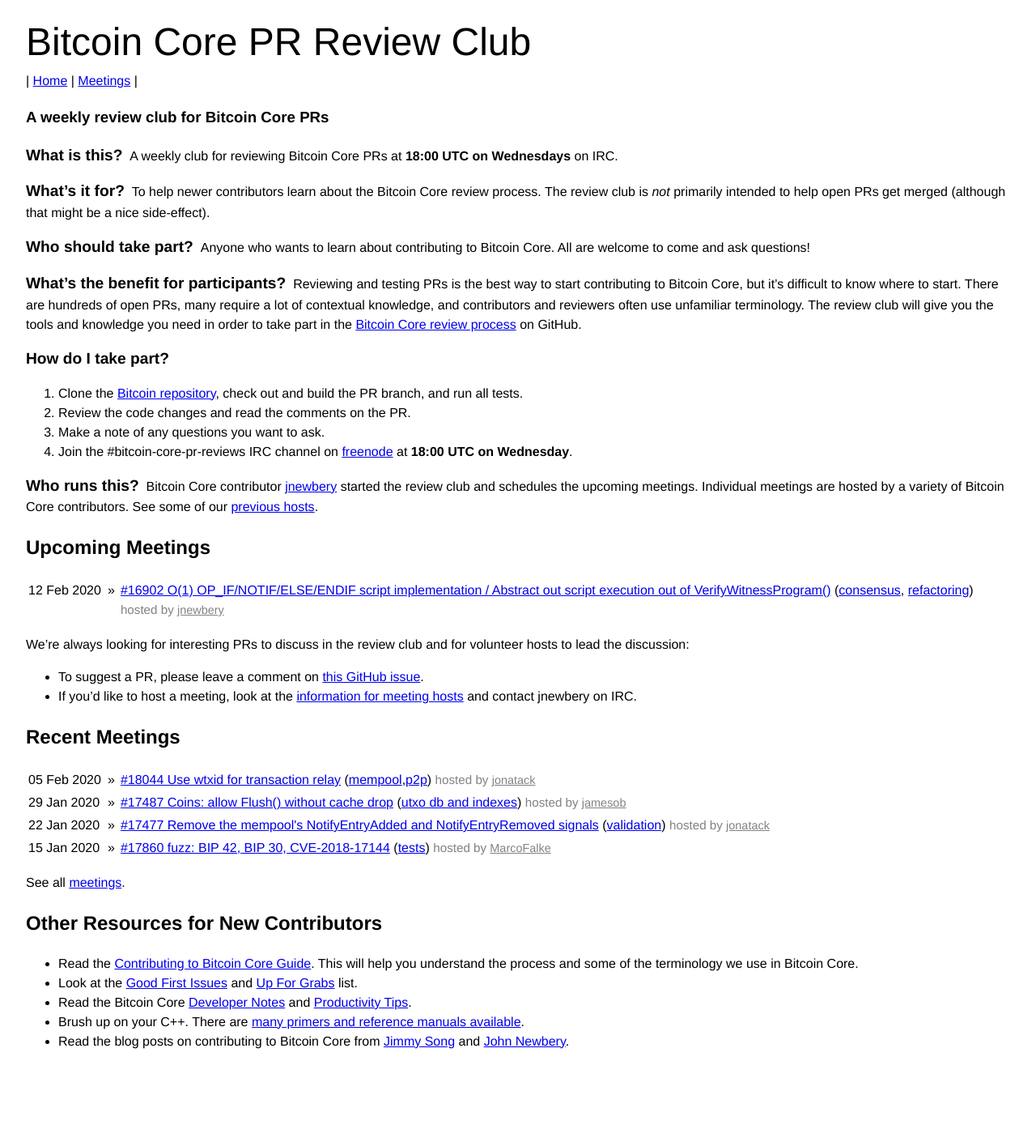
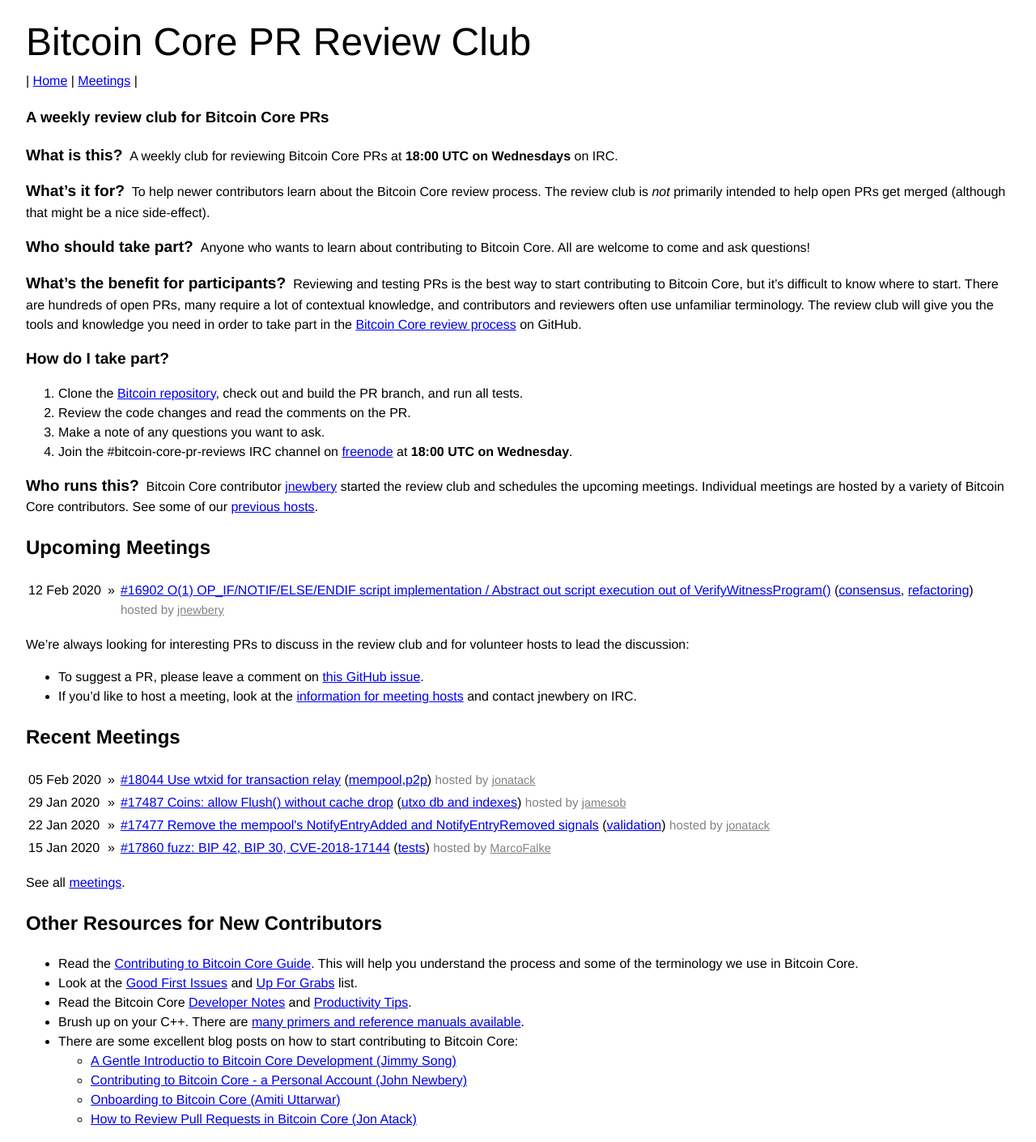
Before and after one commit to bitcoin-core-review-club/website, a Jekyll site: the page built from index.md, in a window 1280 px wide. Shown: the whole page at 81% size. Built offline with Jekyll 4.4.1, drawn with Linux system fonts in a browser that asks for light colours; before the commit the page ends 1314 px from its top, so only the background shows below that.

Commit message:
Add links to Amiti Uttarwar and Jon Atack posts

```diff
--- a/index.md
+++ b/index.md
@@ -114,7 +114,8 @@
   Tips](https://github.com/bitcoin/bitcoin/blob/master/doc/productivity.md).
 - Brush up on your C++. There are [many primers and reference manuals
   available](https://stackoverflow.com/questions/388242/the-definitive-c-book-guide-and-list).
-- Read the blog posts on contributing to Bitcoin Core from [Jimmy
-  Song](https://bitcointechtalk.com/a-gentle-introduction-to-bitcoin-core-development-fdc95eaee6b8)
-  and [John
-  Newbery](https://bitcointechtalk.com/contributing-to-bitcoin-core-a-personal-account-35f3a594340b).
+- There are some excellent blog posts on how to start contributing to Bitcoin Core:
+    - [A Gentle Introductio to Bitcoin Core Development (Jimmy Song)](https://bitcointechtalk.com/a-gentle-introduction-to-bitcoin-core-development-fdc95eaee6b8)
+    - [Contributing to Bitcoin Core - a Personal Account (John Newbery)](https://bitcointechtalk.com/contributing-to-bitcoin-core-a-personal-account-35f3a594340b)
+    - [Onboarding to Bitcoin Core (Amiti Uttarwar)](https://medium.com/@amitiu/onboarding-to-bitcoin-core-7c1a83b20365)
+    - [How to Review Pull Requests in Bitcoin Core (Jon Atack)](https://jonatack.github.io/articles/how-to-review-pull-requests-in-bitcoin-core)
```
